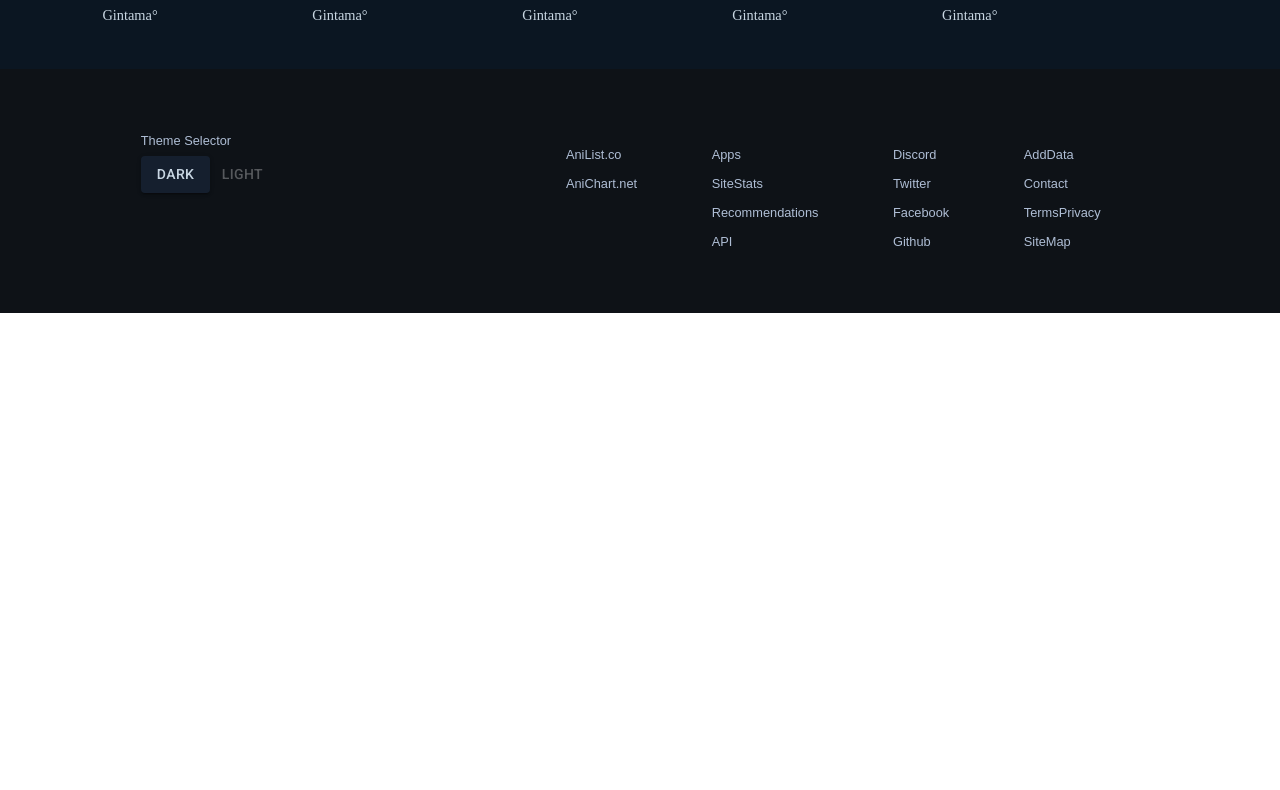
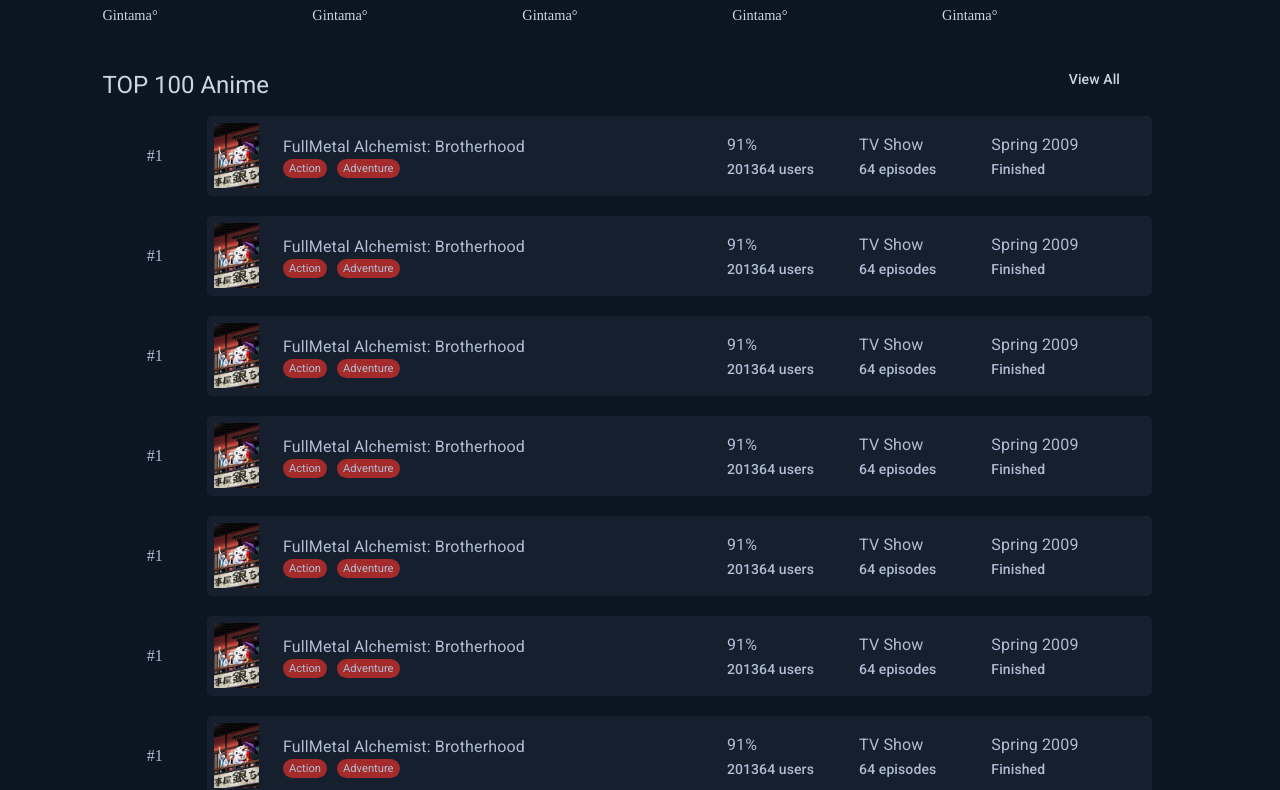
Before and after one commit to binishjoshi/anilist-clone, a React (Create React App) app: page /search/anime in a window 1280 px wide. Shown: the part 1280-2070 px from the top of the page. Before the commit the page ends 1593 px from the top, so only its background shows below. Built offline with nearby package versions, Linux system fonts and the light colour scheme.

Commit message:
Top 10 List

```diff
--- /dev/null
+++ b/src/components/TopTenList/RowEntry.jsx
@@ -0,0 +1,39 @@
+import React from 'react';
+
+import { rowStyles, genreStyles } from './styles';
+import gintama from '../../img/gintama.png';
+import { Typography } from '@material-ui/core';
+
+const RowEntry = () => {
+  const classes = rowStyles();
+  return (
+    <div className={classes.rowContainer}>
+      <div className={classes.rank}>#1</div>
+      <div className={classes.rowInfo}>
+        <img alt="gintama" src={gintama} />
+        <div className={classes.name}>
+          <Typography>FullMetal Alchemist: Brotherhood</Typography>
+          <div className={classes.genres} style={genreStyles}>
+            <div>Action</div>
+            <div>Adventure</div>
+          </div>
+        </div>
+        <div className={classes.rating}>
+
+          <Typography variant="subtitle1">91%</Typography>
+          <Typography variant="subtitle2">201364 users</Typography>
+        </div>
+        <div className={classes.type}>
+          <Typography variant="subtitle1">TV Show</Typography>
+          <Typography variant="subtitle2">64 episodes</Typography>
+        </div>
+        <div className={classes.year}>
+          <Typography variant="subtitle1">Spring 2009</Typography>
+          <Typography variant="subtitle2">Finished</Typography>
+        </div>
+      </div>
+    </div>
+  );
+};
+
+export default RowEntry;
--- /dev/null
+++ b/src/components/TopTenList/TopTenList.jsx
@@ -0,0 +1,32 @@
+import React from 'react';
+
+import { Link } from 'react-router-dom';
+import { Typography } from '@material-ui/core';
+
+import RowEntry from './RowEntry';
+import { useStyles } from './styles';
+
+const TopTenList = () => {
+  const classes = useStyles();
+  return (
+    <div className={classes.listContainer}>
+      <Link className={classes.heading} to='/manga'>
+        <Typography variant="h5">TOP 100 Anime</Typography>
+        <Typography variant="subtitle2">View All</Typography>
+      </Link>
+      <RowEntry />
+      <RowEntry />
+      <RowEntry />
+      <RowEntry />
+      <RowEntry />
+      <RowEntry />
+      <RowEntry />
+      <RowEntry />
+      <RowEntry />
+      <RowEntry />
+      <RowEntry />
+    </div>
+  );
+};
+
+export default TopTenList;
--- /dev/null
+++ b/src/components/TopTenList/styles.js
@@ -0,0 +1,59 @@
+import { makeStyles } from '@material-ui/core/styles';
+
+export const useStyles = makeStyles((theme) => ({
+  heading: {
+    display: 'flex',
+    textDecoration: 'none',
+    justifyContent: 'space-between',
+    color: '#c9d7e3',
+    marginRight: '32px',
+  },
+}));
+
+export const rowStyles = makeStyles((theme) => ({
+  rowContainer: {
+    color: '#afbed5',
+    display: 'grid',
+    gridTemplateColumns: '10% 90%',
+    marginTop: '15px',
+    marginBottom: '20px',
+  },
+  rank: {
+    display: 'flex',
+    justifyContent: 'center',
+    alignItems: 'center',
+  },
+  rowInfo: {
+    display: 'grid',
+    gridTemplateColumns: '8% 47% 14% 14% 14%',
+    backgroundColor: '#151f2e',
+    borderRadius: '5px',
+    minHeight: '80px',
+    "& img": {
+      height: '65px',
+      padding: '7px',
+      borderRadius: '2px',
+    },
+    "& div": {
+      display: 'flex',
+      flexDirection: 'column',
+      justifyContent: 'center',
+    }
+  },
+  genres: {
+    fontSize: '0.7em',
+    fontFamily: '"Roboto", "Helvetica", "Arial", sans-serif',
+    "& div": {
+      marginRight: '10px',
+      backgroundColor: 'brown',
+      padding: '6px',
+      borderRadius: '14px',
+      height: '7px',
+    }
+  }
+}));
+
+export const genreStyles = {
+  flexDirection: 'row',
+  justifyContent: 'left',
+}
--- a/src/pages/SearchAnime.jsx
+++ b/src/pages/SearchAnime.jsx
@@ -2,6 +2,7 @@
 
 import SearchOption from '../components/SearchOptions/SearchOptions';
 import DisplayRow from '../components/DisplayRow/DisplayRow';
+import TopTenList from '../components/TopTenList/TopTenList';
 
 const style = {
   marginRight: '10%',
@@ -16,6 +17,7 @@
       <DisplayRow />
       <DisplayRow />
       <DisplayRow />
+      <TopTenList />
     </div>
   );
 };
```
